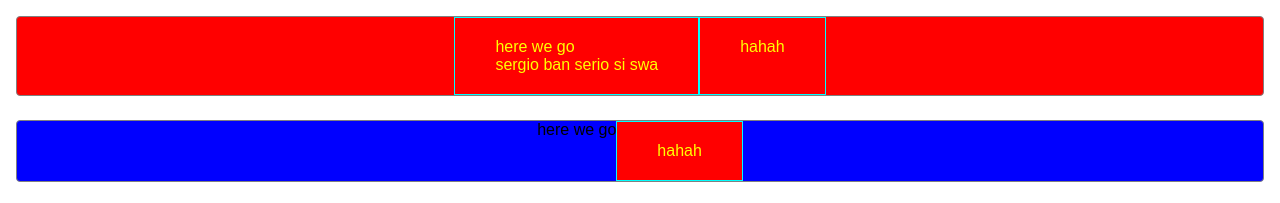
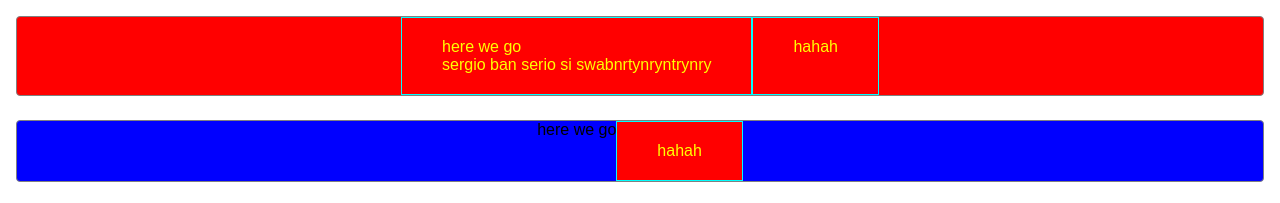
Before and after one commit to jakekorsou666/Jake-Portfolio, a plain HTML site: page Jake projects/html/index.html in a window 1280 px wide. Shown: the top 203 px of the page. Drawn offline with Linux system fonts and the light colour scheme.

Commit message:
rgkjerngrejk

```diff
--- a/Jake projects/html/index.html
+++ b/Jake projects/html/index.html
@@ -12,7 +12,7 @@
             <!-- here we go
             here we go -->
 
-            <div>sergio ban serio si swa</div>
+            <div>sergio ban serio si swabnrtynryntrynry</div>
         </div>
 
         <div class="card__specials">
```
